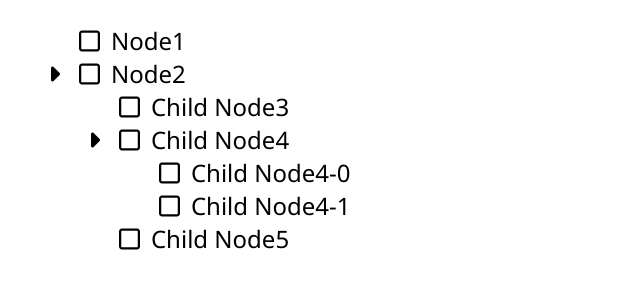
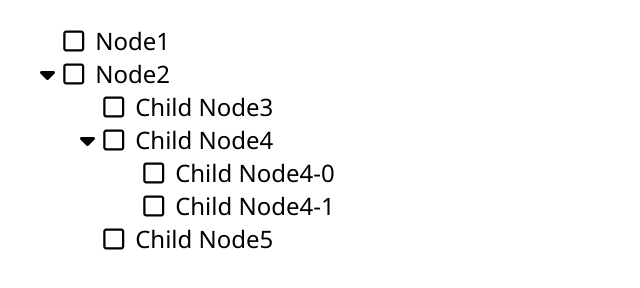
Before and after one commit to approjecthub/tree-select, a plain HTML site: page index.html in a window 1280 px wide. Shown: the whole page, without its empty margins (0-640 px from the left). Drawn offline with Linux system fonts and the light colour scheme.

Commit message:
code refactored, tags modified

```diff
--- a/script.js
+++ b/script.js
@@ -1,10 +1,31 @@
-const RIGHT_CARET_CLASS = "fa-caret-right";
-const DOWN_CARET_CLASS = "fa-caret-down";
-// const CHECKBOX_PARTIAL_UNICODE = "&#128307;";
-// const CHECKBOX_UNSELECT_UNICODE = "&#11036;";
-const CHECKBOX_PARTIAL_HTML = '<i class="fa-solid fa-square"></i>'
-const CHECKBOX_UNSELECT_HTML = '<i class="fa-regular fa-square"></i>'
-const CHECKBOX_SELECT_HTML = '<i class="fa-regular fa-square-check"></i>';
+const COMMON_CLASSES = {
+  FA_SHARP: "fa-sharp",
+  FA_SOLID: "fa-solid",
+  FA_REGULAR: "fa-regular"
+}
+
+const CARET_CLASSES ={
+  CUSTOM: "item-expansion",
+  RIGHT_CARET: "fa-caret-right",
+  DOWN_CARET: "fa-caret-down",
+}
+
+const CHECKBOX_CLASSES = {
+  CUSTOM: "item-selection",
+  UNCHECK_OR_PARTIAL: "fa-square",
+  CHECK: "fa-square-check"
+}
+
+const CHECKBOX_STATES = {
+  UNSELECTED: 0,
+  SELECTED: 1,
+  PARTIAL: 2
+}
+
+const EXPANSION_STATES = {
+  HIDE: 0,
+  UNHIDE: 1
+}
 
 const itemContainer = document.getElementById("rootItem");
 
@@ -50,25 +71,70 @@ const treeData = [
   },
 ];
 
+/*
+  floag->0 means 'unselect'
+  floag->1 means 'select'
+  floag->2 means 'partial'
+ */
+  function checkboxIconClassAssignment(flag, icon){
+    icon.className=""
+    icon.classList.add(CHECKBOX_CLASSES.CUSTOM)
+    if(flag===CHECKBOX_STATES.UNSELECTED){
+      icon.classList.add(CHECKBOX_CLASSES.UNCHECK_OR_PARTIAL, COMMON_CLASSES.FA_REGULAR);
+    }
+    else if(flag===CHECKBOX_STATES.SELECTED){
+      icon.classList.add(COMMON_CLASSES.FA_REGULAR, CHECKBOX_CLASSES.CHECK);
+    }
+    else if(flag===CHECKBOX_STATES.PARTIAL){
+      icon.classList.add(CHECKBOX_CLASSES.UNCHECK_OR_PARTIAL, COMMON_CLASSES.FA_SOLID);
+    }
+  }
+
+
+/*
+  floag->0 means show hide icon
+  floag->1 means show unhide icon
+ */
+function expansionIconClassAssignment(flag, icon){
+  if(!icon.classList.contains(CARET_CLASSES.CUSTOM)){
+    icon.classList.add(CARET_CLASSES.CUSTOM)
+  }
+  if(!icon.classList.contains(COMMON_CLASSES.FA_SHARP)){
+    icon.classList.add(COMMON_CLASSES.FA_SHARP)
+  }
+  if(!icon.classList.contains(COMMON_CLASSES.FA_SOLID)){
+    icon.classList.add(COMMON_CLASSES.FA_SOLID)
+  }
+
+  if(flag===EXPANSION_STATES.HIDE){
+    icon.classList.remove(CARET_CLASSES.DOWN_CARET)
+    icon.classList.add(CARET_CLASSES.RIGHT_CARET);
+  }
+  else if(flag===EXPANSION_STATES.UNHIDE){
+    icon.classList.remove(CARET_CLASSES.RIGHT_CARET);
+    icon.classList.add(CARET_CLASSES.DOWN_CARET);
+  }
+}
+
 function insertToDOM(queue, parent, data) {
   const liItem = document.createElement("li");
   const divItem = document.createElement("div");
   divItem.classList.add("item");
-  const span1 = document.createElement("span");
-  span1.classList.add("item-expansion");
 
-  const span2 = document.createElement("span");
-  span2.classList.add("item-selection");
-  span2.innerHTML = CHECKBOX_UNSELECT_HTML;
+  const icon1 = document.createElement("i");
+  icon1.classList.add(CARET_CLASSES.CUSTOM)
 
-  const span3 = document.createElement("div");
-  span3.classList.add("item-title");
-  span3.textContent = data.title;
+  const icon2 = document.createElement("i");
+  checkboxIconClassAssignment(CHECKBOX_STATES.UNSELECTED,icon2)
 
-  divItem.append(span1, span2, span3);
+  const title = document.createElement("p");
+  title.classList.add("item-title");
+  title.textContent = data.title;
+
+  divItem.append(icon1, icon2, title);
   liItem.append(divItem);
   if (data.children) {
-    span1.innerHTML = '<i class="fa-sharp fa-solid fa-caret-right"></i>';
+    expansionIconClassAssignment(EXPANSION_STATES.UNHIDE, icon1)
     queue.push([liItem, data]);
   }
   parent.append(liItem);
@@ -96,31 +162,24 @@ function constructData() {
 constructData();
 itemContainer.addEventListener("click", (evt) => {
   if (
-    evt.target.classList.contains(RIGHT_CARET_CLASS) ||
-    evt.target.classList.contains(DOWN_CARET_CLASS)
+    evt.target.classList.contains(CARET_CLASSES.RIGHT_CARET) ||
+    evt.target.classList.contains(CARET_CLASSES.DOWN_CARET)
   ) {
-    if (evt.target.classList.contains(RIGHT_CARET_CLASS)) {
-      evt.target.classList.remove(RIGHT_CARET_CLASS);
-      evt.target.classList.add(DOWN_CARET_CLASS);
+    if (evt.target.classList.contains(CARET_CLASSES.RIGHT_CARET)) {
+      expansionIconClassAssignment(EXPANSION_STATES.UNHIDE, evt.target)
     } else {
-      evt.target.classList.remove(DOWN_CARET_CLASS);
-      evt.target.classList.add(RIGHT_CARET_CLASS);
+      expansionIconClassAssignment(EXPANSION_STATES.HIDE, evt.target)
     }
-    const parent = evt.target.parentElement.parentElement.parentElement;
+    const parent = evt.target.parentElement.parentElement;
     const children = parent.querySelector(".items");
     children.classList.toggle("hide");
   }
-  else if(evt.target.classList.contains('fa-square')|| evt.target.classList.contains('fa-square-check')){
-    // if(CHECKBOX_UNSELECT_UNICODE.includes(evt.target.innerHTML.codePointAt(0))){
-    //   evt.target.innerHTML=CHECKBOX_SELECT_UNICODE
-    // }
-    if(evt.target.classList.contains('fa-square')){
-      evt.target.classList.remove('fa-square')
-      evt.target.classList.add('fa-square-check')
+  else if(evt.target.classList.contains(CHECKBOX_CLASSES.UNCHECK_OR_PARTIAL)|| evt.target.classList.contains(CHECKBOX_CLASSES.CHECK)){
+    if(evt.target.classList.contains(CHECKBOX_CLASSES.UNCHECK_OR_PARTIAL)){
+      checkboxIconClassAssignment(CHECKBOX_STATES.SELECTED, evt.target)
     }
     else{
-      evt.target.classList.remove('fa-square-check')
-      evt.target.classList.add('fa-square')
+      checkboxIconClassAssignment(CHECKBOX_STATES.UNSELECTED, evt.target)
     }
   }
 });
--- a/style.css
+++ b/style.css
@@ -13,10 +13,12 @@ ul {
 .items.hide{
   display: none;
 }
-.item-expansion, .item-selection, .item-title{
+.item-title{
   margin: 0 0.5rem;
 }
 .item-expansion, .item-selection{
+  margin: auto;
+  margin-right: 0.5rem;
   width: 1rem;
   cursor: pointer;
 }
```
Also changed, not shown: index.html (+6 -7 lines).
